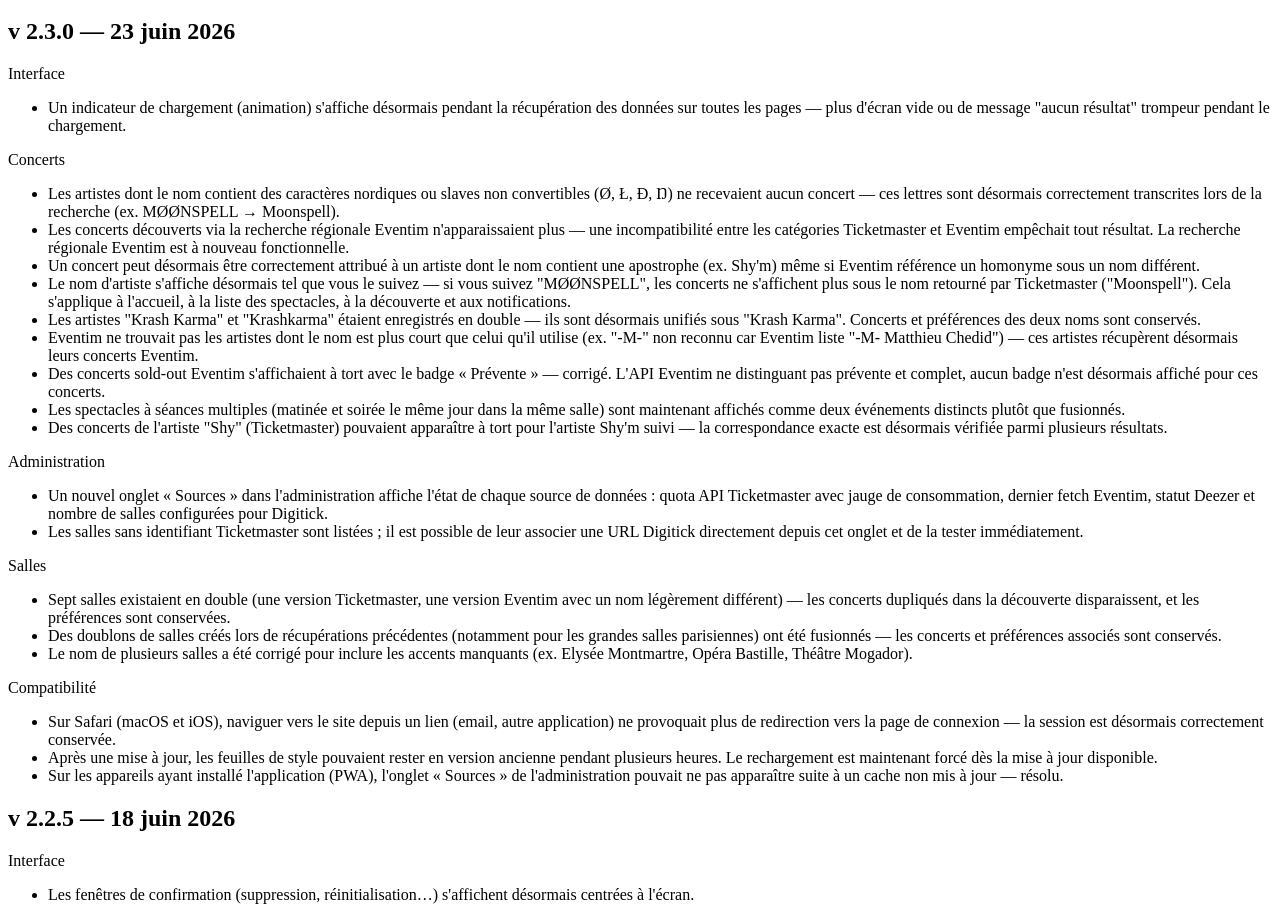
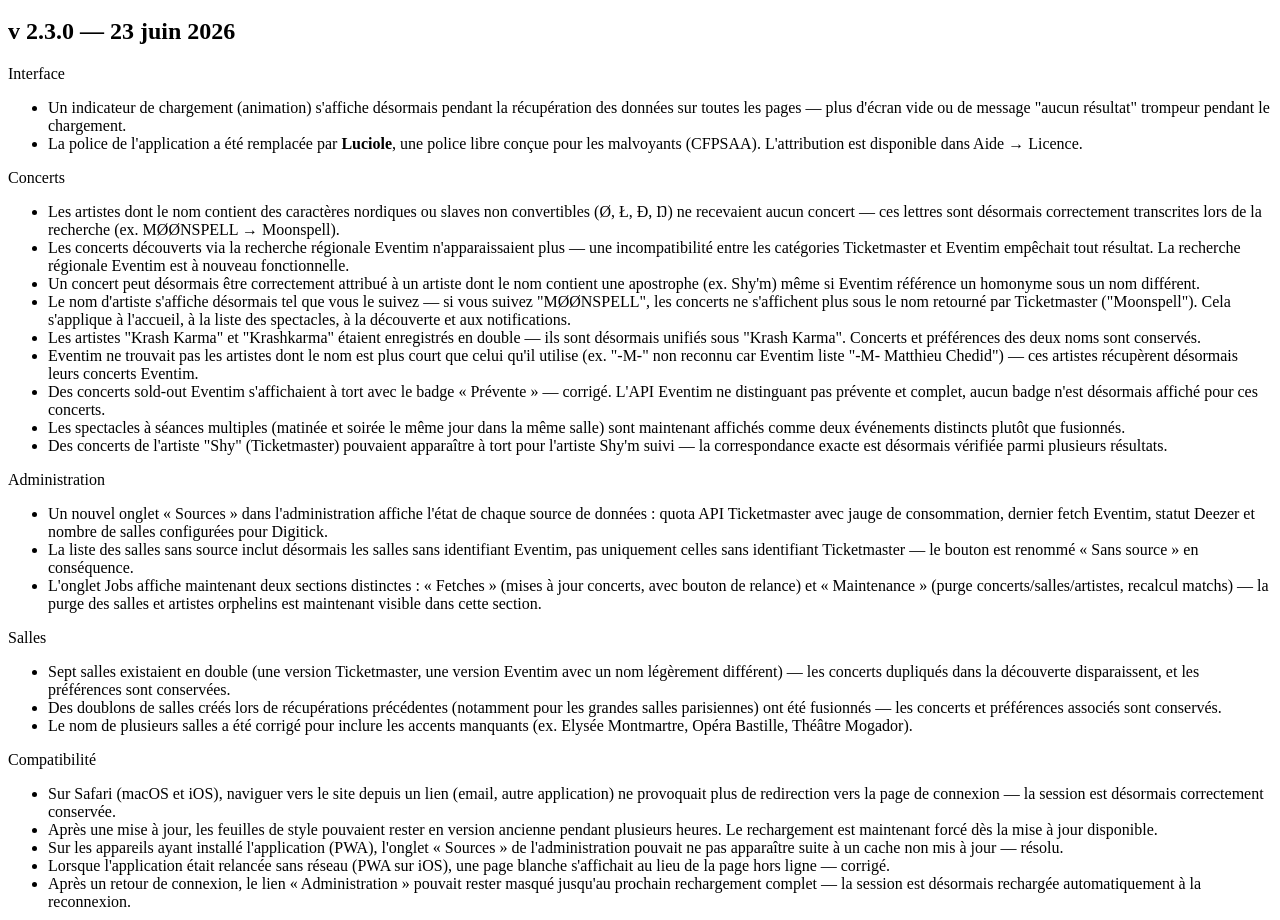
Before and after one commit to Sietch-Tabr/strapontin, a Vue app in the folder front/: page /changelog in a window 1280 px wide. Shown: the part 663-1583 px from the top of the page. Built offline with nearby package versions, Linux system fonts and the light colour scheme; no server answers.

Commit message:
docs: changelog v2.3.0 — PWA offline, Luciole, jobs admin, sources Eventim

```diff
--- a/front/src/pages/ChangelogPage.vue
+++ b/front/src/pages/ChangelogPage.vue
@@ -14,6 +14,7 @@
             <p class="changelog-categorie">Interface</p>
             <ul>
               <li>Un indicateur de chargement (animation) s'affiche désormais pendant la récupération des données sur toutes les pages — plus d'écran vide ou de message "aucun résultat" trompeur pendant le chargement.</li>
+              <li>La police de l'application a été remplacée par <strong>Luciole</strong>, une police libre conçue pour les malvoyants (CFPSAA). L'attribution est disponible dans Aide → Licence.</li>
             </ul>
           </div>
           <div>
@@ -34,7 +35,8 @@
             <p class="changelog-categorie">Administration</p>
             <ul>
               <li>Un nouvel onglet « Sources » dans l'administration affiche l'état de chaque source de données : quota API Ticketmaster avec jauge de consommation, dernier fetch Eventim, statut Deezer et nombre de salles configurées pour Digitick.</li>
-              <li>Les salles sans identifiant Ticketmaster sont listées ; il est possible de leur associer une URL Digitick directement depuis cet onglet et de la tester immédiatement.</li>
+              <li>La liste des salles sans source inclut désormais les salles sans identifiant Eventim, pas uniquement celles sans identifiant Ticketmaster — le bouton est renommé « Sans source » en conséquence.</li>
+              <li>L'onglet Jobs affiche maintenant deux sections distinctes : « Fetches » (mises à jour concerts, avec bouton de relance) et « Maintenance » (purge concerts/salles/artistes, recalcul matchs) — la purge des salles et artistes orphelins est maintenant visible dans cette section.</li>
             </ul>
           </div>
           <div>
@@ -51,6 +53,8 @@
               <li>Sur Safari (macOS et iOS), naviguer vers le site depuis un lien (email, autre application) ne provoquait plus de redirection vers la page de connexion — la session est désormais correctement conservée.</li>
               <li>Après une mise à jour, les feuilles de style pouvaient rester en version ancienne pendant plusieurs heures. Le rechargement est maintenant forcé dès la mise à jour disponible.</li>
               <li>Sur les appareils ayant installé l'application (PWA), l'onglet « Sources » de l'administration pouvait ne pas apparaître suite à un cache non mis à jour — résolu.</li>
+              <li>Lorsque l'application était relancée sans réseau (PWA sur iOS), une page blanche s'affichait au lieu de la page hors ligne — corrigé.</li>
+              <li>Après un retour de connexion, le lien « Administration » pouvait rester masqué jusqu'au prochain rechargement complet — la session est désormais rechargée automatiquement à la reconnexion.</li>
             </ul>
           </div>
         </div>
```
